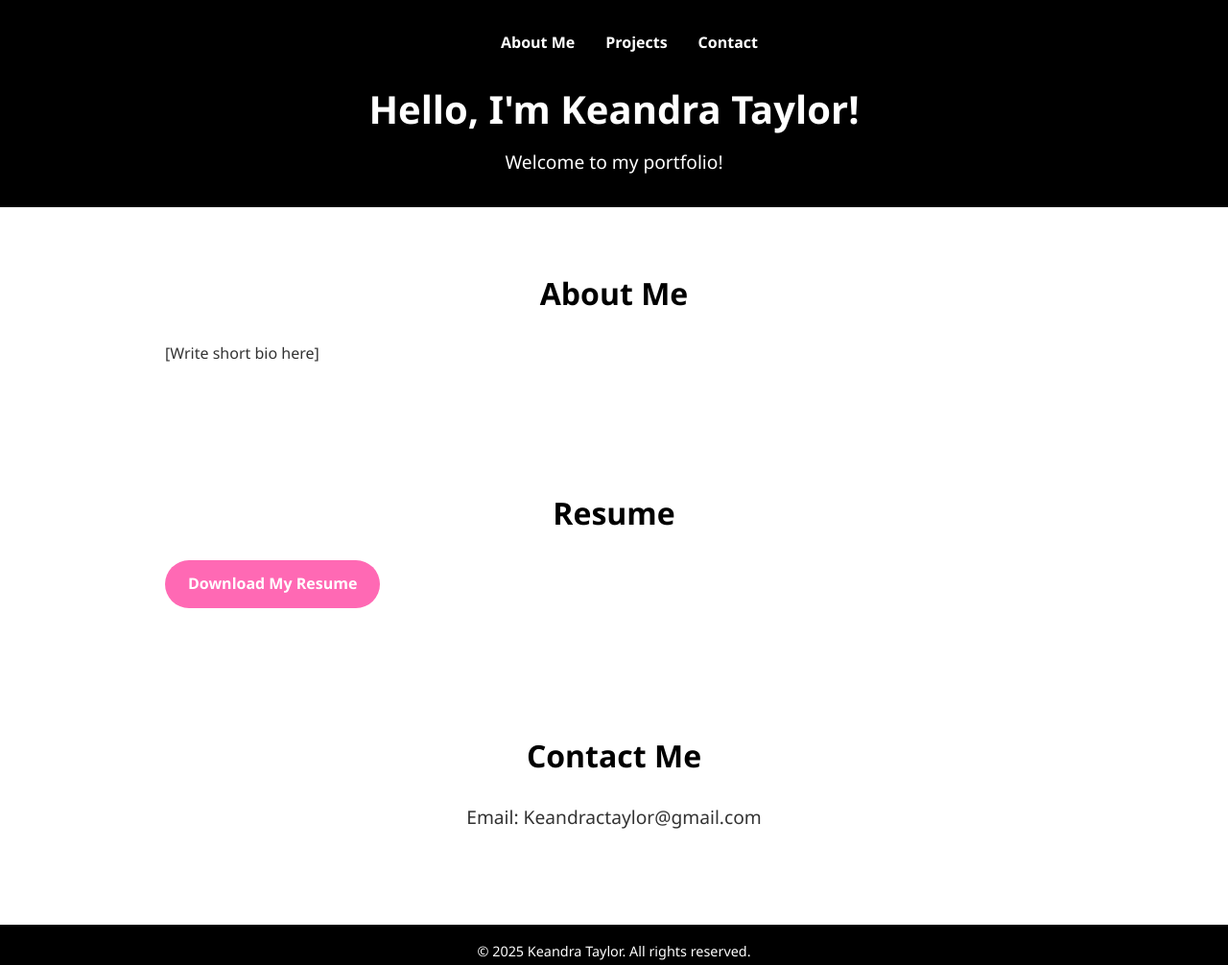
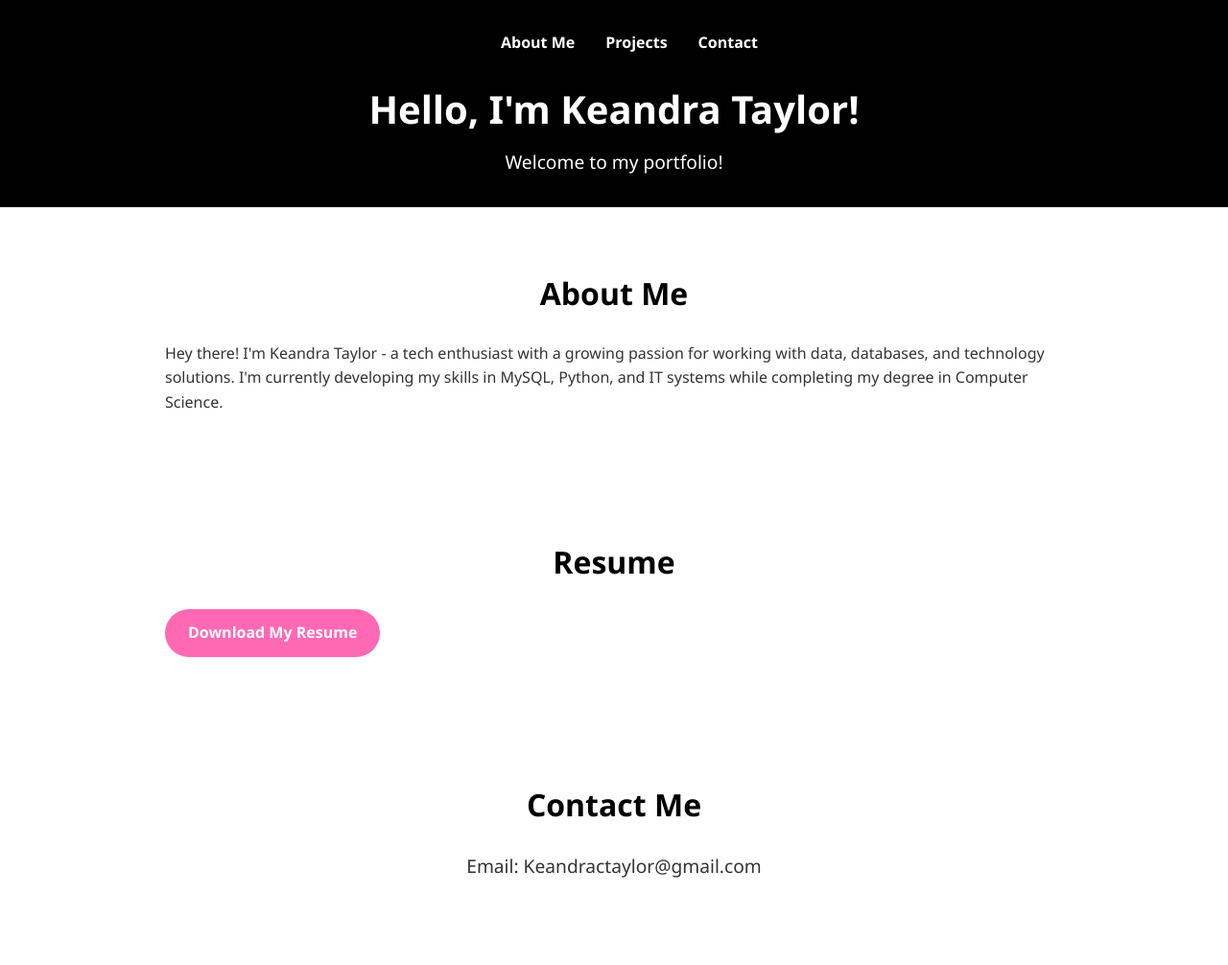
Before and after one commit to Keachante/KeandraPortfolio, a plain HTML site: page index.html in a window 1280 px wide. Shown: the top 1006 px of the page at 96% size. Drawn offline with Linux system fonts and the light colour scheme.

Commit message:
Update index.html

```diff
--- a/index.html
+++ b/index.html
@@ -16,12 +16,12 @@
             </ul>
         </nav>
         <h1>Hello, I'm Keandra Taylor!</h1>
-        <p>Welcome to my portfolio!</p> <!--Change later-->
+        <p>Welcome to my portfolio! </p> <!--Change later-->
     </header>
 
     <section id="about">
         <h2>About Me</h2>
-        <p>[Write short bio here]</p>
+        <p>Hey there! I'm Keandra Taylor - a tech enthusiast with a growing passion for working with data, databases, and technology solutions. I'm currently developing my skills in MySQL, Python, and IT systems while completing my degree in Computer Science.</p>
     </section>
 
 
```
